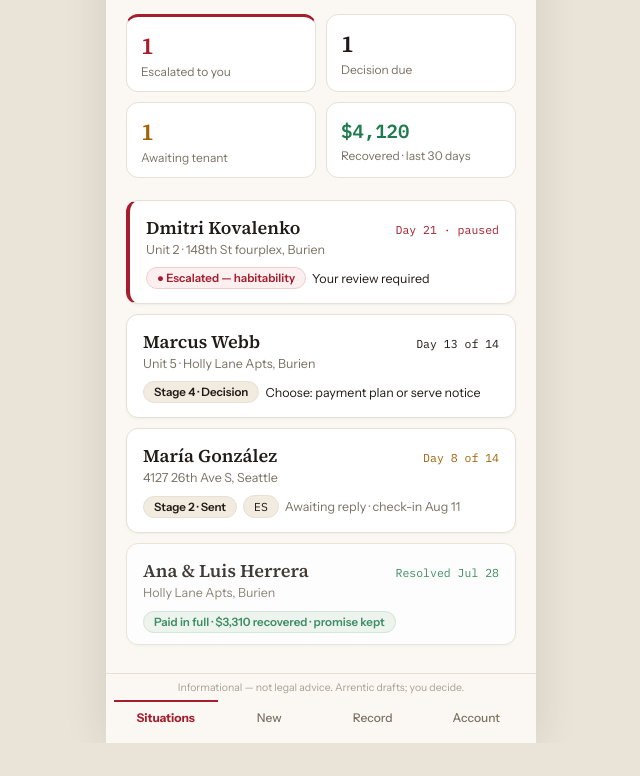
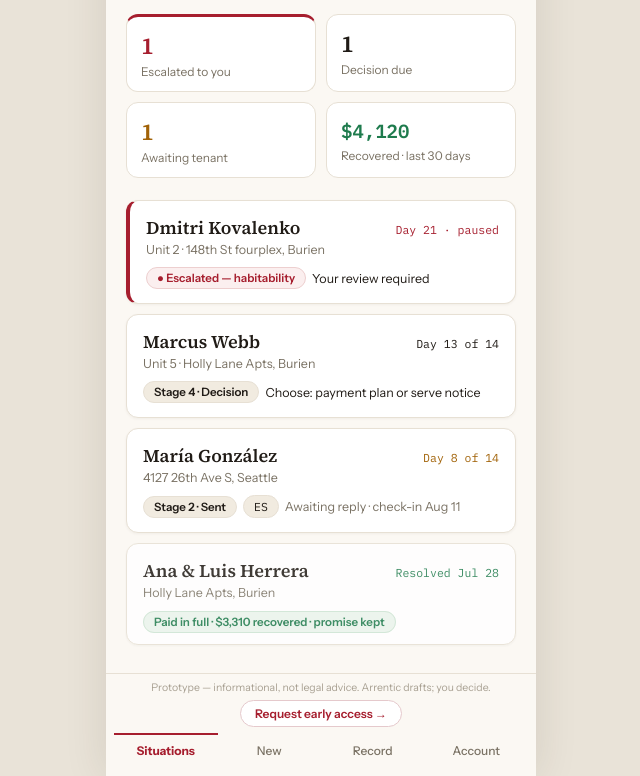
Before and after one commit to correojuanito-del/arrentic-prototype, a plain HTML site: page index.html in a window 1280 px wide. Shown: the part 136-912 px from the top of the page, without its empty margins (319-959 px from the left). Before the commit the page ends 879 px from the top, so only its background shows below. Drawn offline with Linux system fonts and the light colour scheme.

Commit message:
Add early-access CTA and prototype disclaimer to footer

```diff
--- a/index.html
+++ b/index.html
@@ -416,7 +416,8 @@ Reply when you can, even if it's just to tell me you're okay.
 
 </div>
 <div style="border-top: 1px solid #E7E0D4; background: #FBF8F3;">
-  <div style="text-align: center; font-size: 10.5px; color: #A8A092; padding: 7px 16px 0;">Informational — not legal advice. Arrentic drafts; you decide.</div>
+  <div style="text-align: center; font-size: 10.5px; color: #A8A092; padding: 7px 16px 0;">Prototype — informational, not legal advice. Arrentic drafts; you decide.</div>
+  <div style="text-align: center; padding: 6px 16px 0;"><a href="mailto:juan@arrentic.com?subject=Arrentic%20early%20access&amp;body=I%27d%20like%20early%20access%20to%20Arrentic.%0A%0AName%3A%0ACompany%3A%0ADoors%20managed%3A%0ACounty%3A%0A" style="display: inline-block; font-family: 'Instrument Sans', sans-serif; font-size: 12px; font-weight: 600; color: #A61E2E; text-decoration: none; border: 1px solid #E5C9CC; border-radius: 999px; padding: 5px 14px; background: #FFF;" style-hover="background: #FBEFEF; border-color: #D9AFB4;">Request early access →</a></div>
   <div style="display: flex; padding: 6px 8px 10px;">
     <button onClick="{{ goHome }}" style="{{ navHomeBtn }}">Situations</button>
     <button onClick="{{ goIntake }}" style="{{ navNewBtn }}">New</button>
```
